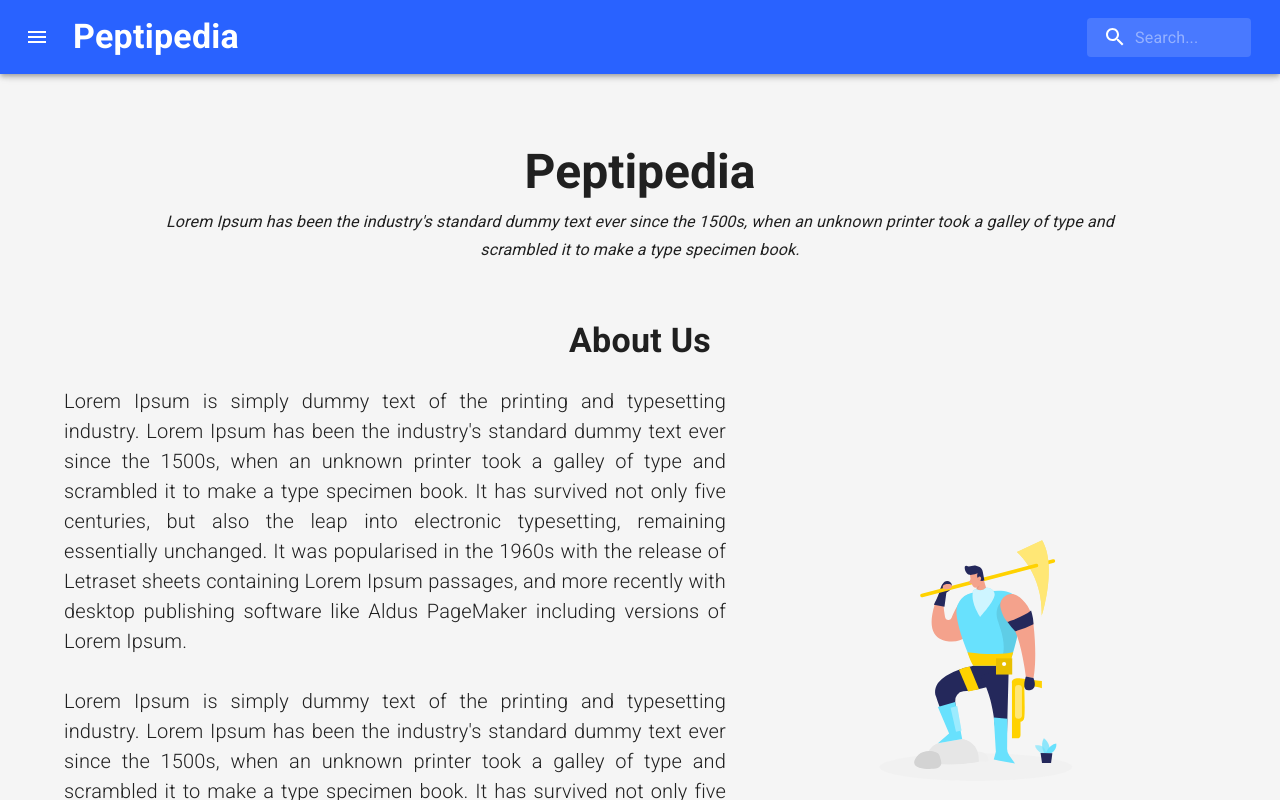
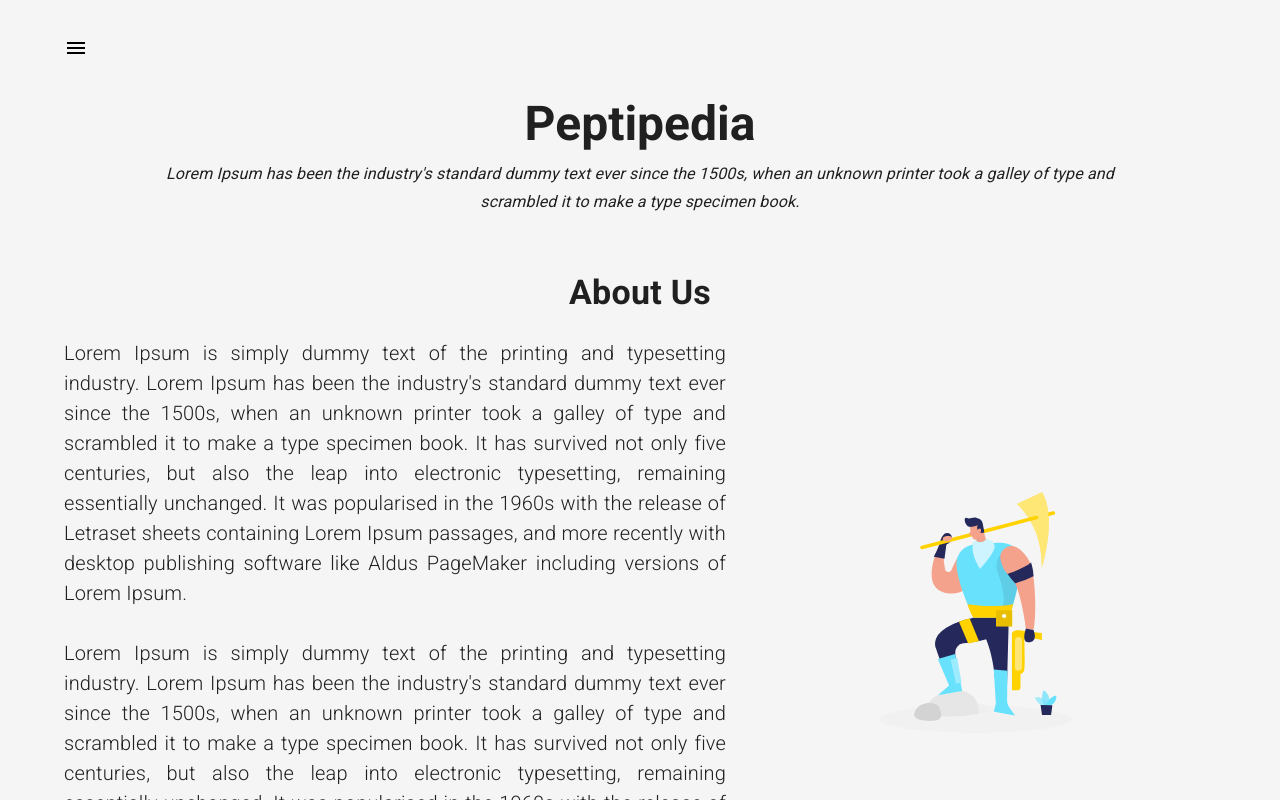
Before and after one commit to ProteinEngineering-PESB2/Peptipedia2.0, a React (Create React App) app in the folder app/: page / in a window 1280 px wide. Both pictures are taken after a click on the button 211 px from the left and 32 px from the top of the page. Shown: the top 800 px of the page. Built offline with nearby package versions, Linux system fonts and the light colour scheme.

Commit message:
quitamos el app bar

```diff
--- a/app/src/pages/Dashboard/index.js
+++ b/app/src/pages/Dashboard/index.js
@@ -8,13 +8,10 @@ import Container from "@mui/material/Container";
 import Drawer from "@mui/material/Drawer";
 import Divider from "@mui/material/Divider";
 import IconButton from "@mui/material/IconButton";
-import Toolbar from "@mui/material/Toolbar";
-import Typography from "@mui/material/Typography";
 
 import ChevronLeftIcon from "@mui/icons-material/ChevronLeft";
 import ChevronRightIcon from "@mui/icons-material/ChevronRight";
 import MenuIcon from "@mui/icons-material/Menu";
-import SearchIcon from "@mui/icons-material/Search";
 
 import { ThemeProvider, createTheme, useTheme } from "@mui/material/styles";
 
@@ -23,13 +20,10 @@ import ListItems from "../../components/Dashboard/ListItems";
 import RenderSection from "../../components/Dashboard/RenderSection";
 
 import {
-  AppBar,
-  Search,
-  SearchIconWrapper,
-  StyledInputBase,
   DrawerHeader,
   Main,
 } from "../../components/Dashboard/utils";
+import { Typography } from "@mui/material";
 
 const TestDashboard = () => {
   const mdTheme = createTheme();
@@ -43,7 +37,7 @@ const TestDashboard = () => {
       <ThemeProvider theme={mdTheme}>
         <Box className="display">
           <CssBaseline />
-          <AppBar position="fixed" open={open}>
+          {/* <AppBar position="fixed" open={open}>
             <Toolbar
               sx={{
                 pr: "24px",
@@ -85,7 +79,7 @@ const TestDashboard = () => {
                 />
               </Search>
             </Toolbar>
-          </AppBar>
+          </AppBar> */}
           <Drawer
             sx={{
               width: drawerWidth,
@@ -100,6 +94,7 @@ const TestDashboard = () => {
             open={open}
           >
             <DrawerHeader>
+              <Typography variant="h4" sx={{ fontWeight: "medium", cursor: "pointer" }} onClick={() => setSection("home")}>Peptipedia</Typography>
               <IconButton onClick={() => setOpen(false)}>
                 {theme.direction === "ltr" ? (
                   <ChevronLeftIcon />
@@ -112,8 +107,20 @@ const TestDashboard = () => {
             <ListItems setSection={setSection} section={section} />
           </Drawer>
           <Main open={true}>
-            <DrawerHeader />
-            <Container maxWidth="lg" sx={{ mt: 4, mb: 4 }}>
+            <Container maxWidth="lg">
+              <IconButton
+                aria-label="open drawer"
+                edge="start"
+                onClick={() => setOpen(true)}
+                size="large"
+                sx={{
+                  mr: 2,
+                  ...(open && { display: "none" }),
+                  color: "#000"
+                }}
+              >
+                <MenuIcon />
+              </IconButton>
               <RenderSection section={section} />
             </Container>
           </Main>
```
